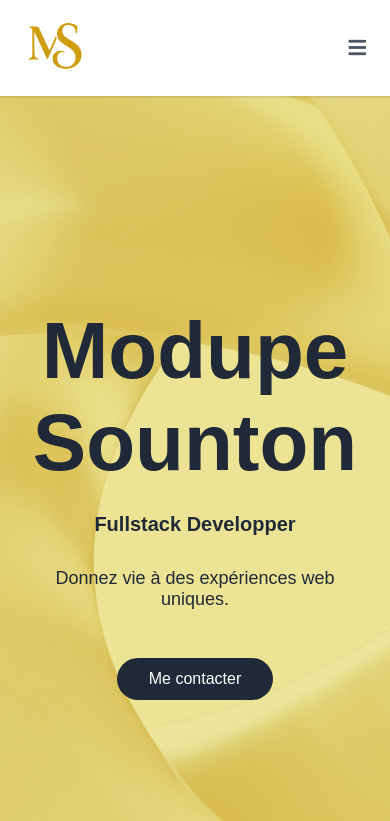
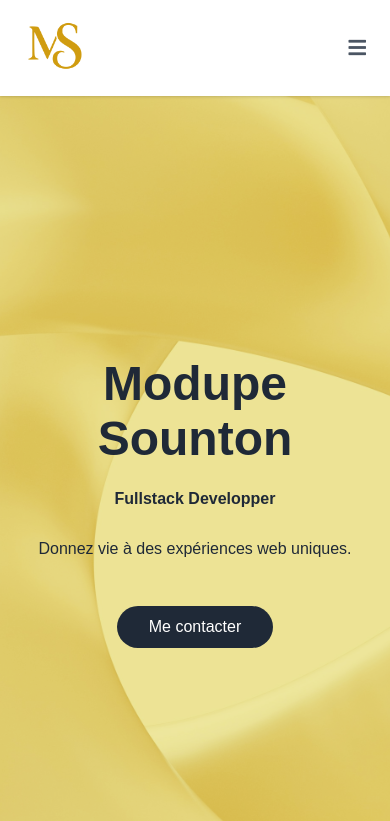
Before and after one commit to esindelabi/modupes, a React (Vite) app: page / in a window 390 px wide. Shown: the top 821 px of the page. Built offline with nearby package versions, Linux system fonts and the light colour scheme.

Commit message:
Make changes

```diff
--- a/src/index.css
+++ b/src/index.css
@@ -114,6 +114,18 @@ body {
 
 .header-button:hover {
     background-color: #374151;
+}
+
+@media (max-width: 768px) {
+    .header-title {
+        font-size: 3rem;
+    }
+    .header-subtitle {
+        font-size: 1rem;
+    }
+    .header-description {
+        font-size: 1rem;
+    }
 }
 
 
```
